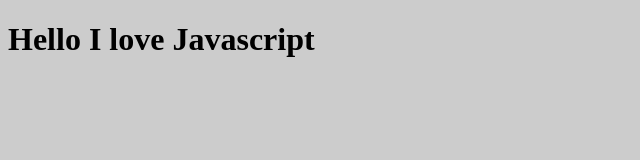
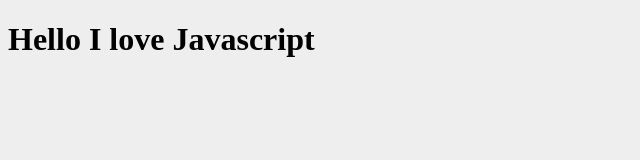
Before and after one commit to MuhammedMustafafecra/Git, a plain HTML site: page index.html in a window 1280 px wide. Shown: the whole page, without its empty margins (0-640 px from the left). Drawn offline with Linux system fonts and the light colour scheme.

Commit message:
Second Commit

```diff
--- a/css/style.css
+++ b/css/style.css
@@ -1,5 +1,5 @@
 body {
 
-  background-color: #CCC;
+  background-color: #EEE;
 
 }
```
